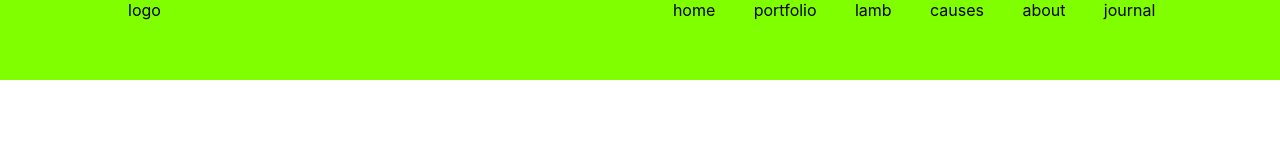
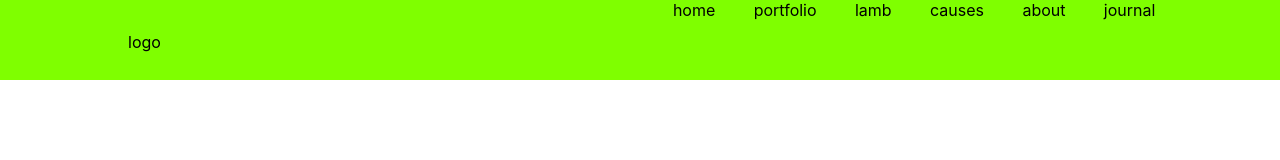
Before and after one commit to cyberstizz/charleslambjr, a React (Create React App) app: page / in a window 1280 px wide. Shown: the top 160 px of the page. Built offline with nearby package versions, Linux system fonts and the light colour scheme.

Commit message:
lowered the logo 4 viewport units

```diff
--- a/src/App.css
+++ b/src/App.css
@@ -52,6 +52,7 @@
 
 .logo{
   margin-left: 10vw;
+  margin-top: 4vh;
 }
 
 .navOptions{
```
